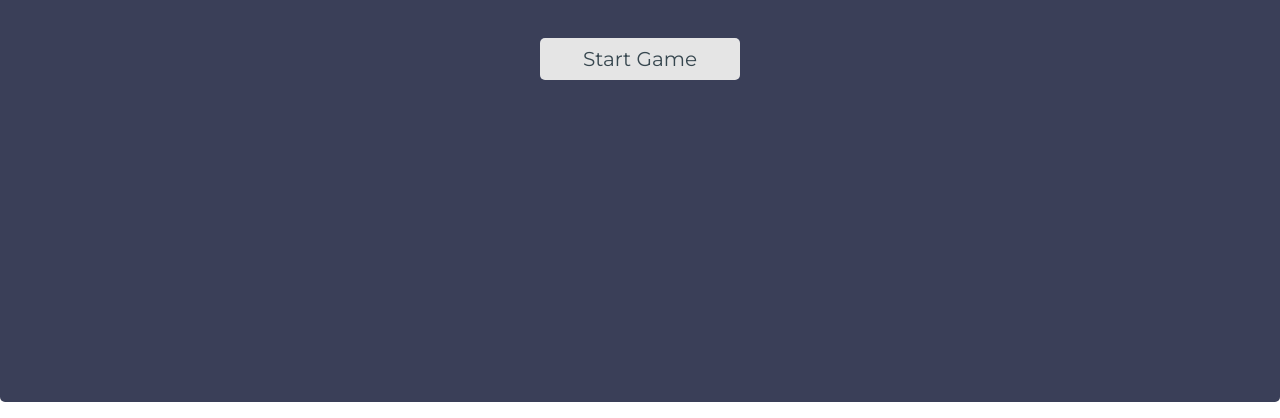
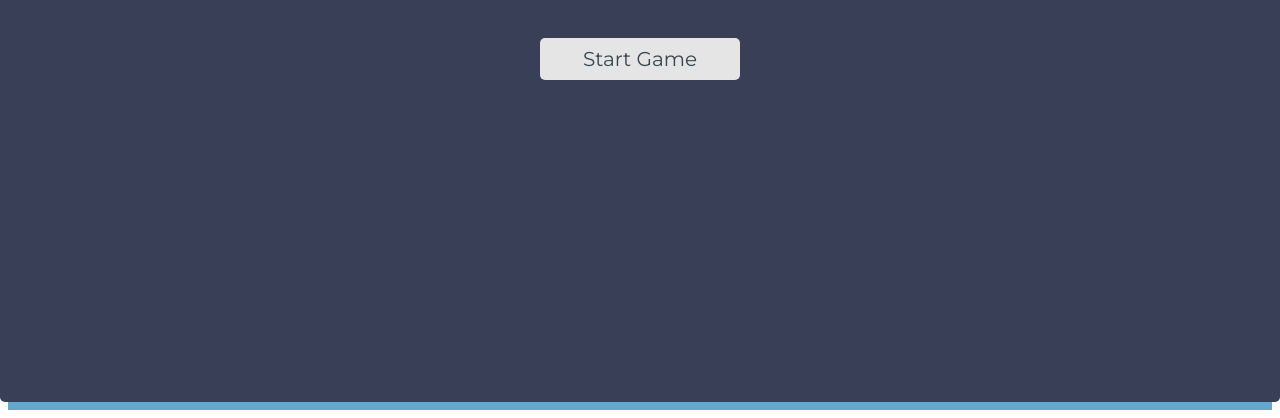
Before and after one commit to DevinRamirez1/OOP-Game-Show, a plain HTML site: page oop_game-v2/index.html in a window 1280 px wide. Shown: the part 398-816 px from the top of the page. Drawn offline with Linux system fonts and the light colour scheme.

Commit message:
changed background color
changed the background color to the main-container class

```diff
--- a/oop_game-v2/css/styles.css
+++ b/oop_game-v2/css/styles.css
@@ -67,6 +67,7 @@ button {
 
 .main-container {
   display: flex;
+  background-color: #2280b6b2;
   flex-direction: column;
   justify-content: space-around;
   height: 100%;
```
